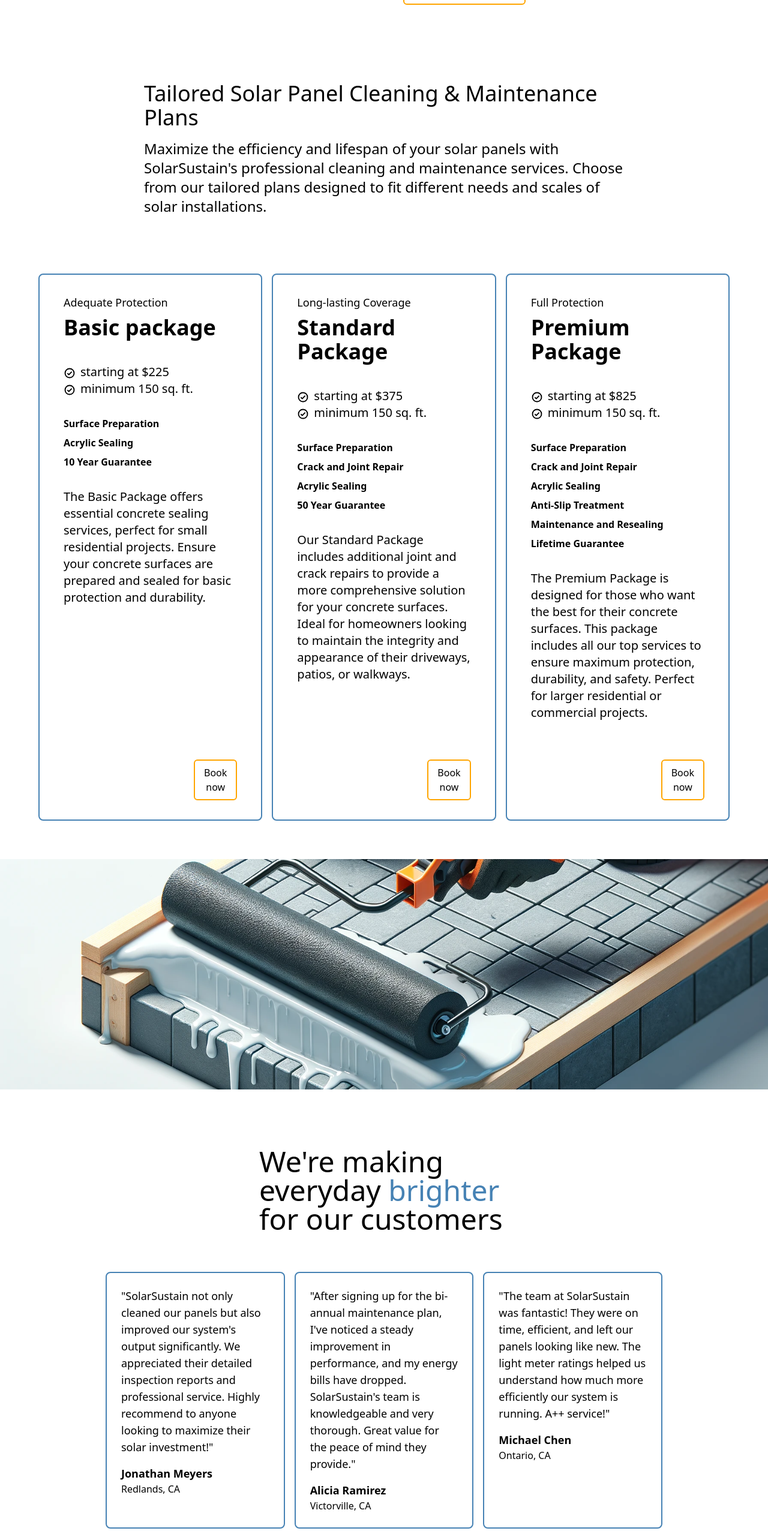
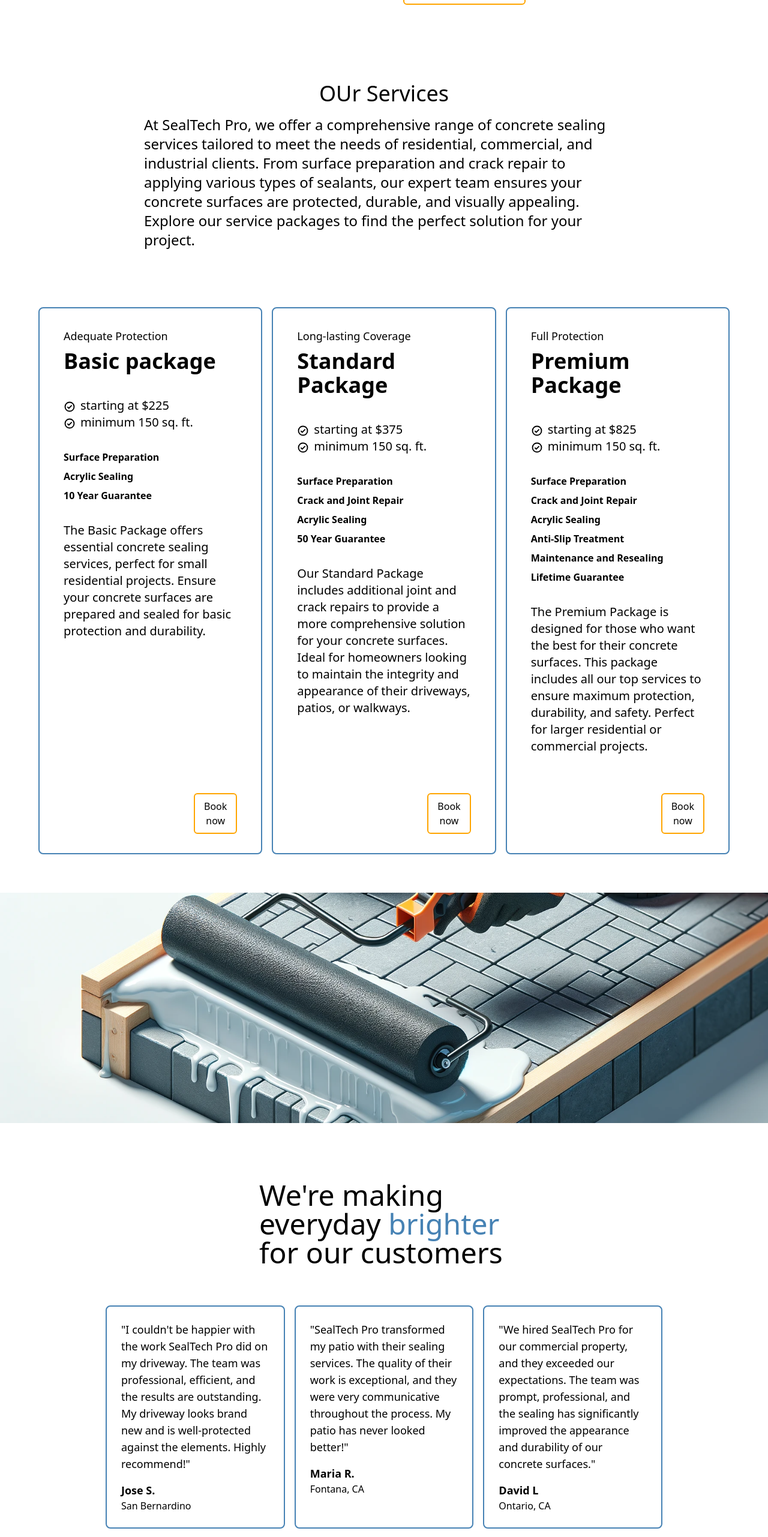
Before and after one commit to gerardojgarcia/sealtechpro, a Nuxt app: page / in a window 1280 px wide. Shown: the part 5499-8061 px from the top of the page at 60% size. Built offline with nearby package versions, Linux system fonts and the light colour scheme.

Commit message:
updated services section; updated testimonial section

```diff
--- a/components/ThePriceCards.vue
+++ b/components/ThePriceCards.vue
@@ -47,11 +47,14 @@
     data-aos="fade-up"
   >
     <div class="px-4 md:px-60 flex justify-center flex-col items-center">
-      <h3 class="pb-4 text-4xl">Tailored Solar Panel Cleaning & Maintenance Plans</h3>
+      <h3 class="pb-4 text-4xl">OUr Services</h3>
       <p class="price-cards-subheading text-2xl">
-        Maximize the efficiency and lifespan of your solar panels with SolarSustain's
-        professional cleaning and maintenance services. Choose from our tailored plans
-        designed to fit different needs and scales of solar installations.
+        At SealTech Pro, we offer a comprehensive range of concrete sealing services
+        tailored to meet the needs of residential, commercial, and industrial clients.
+        From surface preparation and crack repair to applying various types of sealants,
+        our expert team ensures your concrete surfaces are protected, durable, and
+        visually appealing. Explore our service packages to find the perfect solution for
+        your project.
       </p>
     </div>
 
--- a/components/TheTestimonials.vue
+++ b/components/TheTestimonials.vue
@@ -1,68 +1,77 @@
 <script setup>
-
 const testimonials = [
   {
     id: 1,
-        quote: "SolarSustain not only cleaned our panels but also improved our system's output significantly. We appreciated their detailed inspection reports and professional service. Highly recommend to anyone looking to maximize their solar investment!",
-        name: "Jonathan Meyers",
-        location: "Redlands, CA",
-        image: "/"
+    quote:
+      "I couldn't be happier with the work SealTech Pro did on my driveway. The team was professional, efficient, and the results are outstanding. My driveway looks brand new and is well-protected against the elements. Highly recommend!",
+    name: "Jose S.",
+    location: "San Bernardino",
+    image: "/",
   },
   {
     id: 2,
-        quote: "After signing up for the bi-annual maintenance plan, I've noticed a steady improvement in performance, and my energy bills have dropped. SolarSustain's team is knowledgeable and very thorough. Great value for the peace of mind they provide.",
-        name: "Alicia Ramirez",
-        location: "Victorville, CA",
-        image: "/"
+    quote:
+      "SealTech Pro transformed my patio with their sealing services. The quality of their work is exceptional, and they were very communicative throughout the process. My patio has never looked better!",
+    name: "Maria R.",
+    location: "Fontana, CA",
+    image: "/",
   },
   {
     id: 3,
-        quote: "The team at SolarSustain was fantastic! They were on time, efficient, and left our panels looking like new. The light meter ratings helped us understand how much more efficiently our system is running. A++ service!",
-        name: "Michael Chen",
+    quote:
+      "We hired SealTech Pro for our commercial property, and they exceeded our expectations. The team was prompt, professional, and the sealing has significantly improved the appearance and durability of our concrete surfaces.",
+    name: "David L",
     location: "Ontario, CA",
-        image: "/"
+    image: "/",
   },
   {
     id: 4,
-        quote: "I was impressed with the professionalism of the SolarSustain crew. They handled our large array of panels with ease and were extremely thorough in their work. It’s refreshing to work with a company that stands by their promise of quality.",
-        name: "Emily Ford",
-        location: "Chino Hills, CA",
-        image: "/"
+    quote:
+      "From start to finish, SealTech Pro provided excellent service. The booking process was easy, the team was on time, and they did a fantastic job sealing our walkways. I'll definitely use them again for future projects.",
+    name: "Lisa M.",
+    location: "Rancho Cucamonga, CA",
+    image: "/",
   },
   {
     id: 5,
-        quote: "Choosing SolarSustain was one of the best decisions for our home. The difference in our solar panel efficiency before and after their cleaning and maintenance is remarkable. The subscription plan is affordable and keeps everything running perfectly.",
-        name: "Derrick Lowe",
-        location: "Hesperia, CA",
-        image: "/"
-    }
-]
-
-
+    quote:
+      "SealTech Pro did an amazing job on our pool deck. The anti-slip treatment they applied has made it much safer, and the sealing has enhanced the overall look. Their attention to detail is impressive.",
+    name: "Derrick H.",
+    location: "Chino, CA",
+    image: "/",
+  },
+  {
+    id: 6,
+    quote:
+      "I'm thrilled with the results from SealTech Pro. They repaired the cracks in my driveway and applied a high-quality sealer that looks great. The entire process was smooth, and their customer service was top-notch.",
+    name: "Emily T.",
+    location: "Redlands, CA",
+    image: "/",
+  },
+];
 </script>
 <template>
-    <div class="py-24  dark:bg-dark_slate_gray  flex flex-col items-center justify-center">
-        <h4 class="text-5xl mb-16 px-4 md:w-[35vw] self-center">We're making everyday <span class="text-steel_blue">brighter</span> for our customers</h4>
+  <div class="py-24 dark:bg-dark_slate_gray flex flex-col items-center justify-center">
+    <h4 class="text-5xl mb-16 px-4 md:w-[35vw] self-center">
+      We're making everyday <span class="text-steel_blue">brighter</span> for our
+      customers
+    </h4>
     <div class="testimonial-container grid md:grid-cols-3 gap-4 md:mx-44 mx-4">
-
-
-            <div class="testimonial-card p-6 border-2 hover:border-concrete_gray duration-200 ease-in border-steel_blue rounded-lg  hover:shadow-lg" v-for="testimonial in testimonials" :key="testimonial.id">
-
-
-                <p class="quote text-lg">"{{testimonial.quote}}"</p>
-                <div class="person flex flex-col md:flex-row items-center  mt-4">
-
+      <div
+        class="testimonial-card p-6 border-2 hover:border-concrete_gray duration-200 ease-in border-steel_blue rounded-lg hover:shadow-lg"
+        v-for="testimonial in testimonials"
+        :key="testimonial.id"
+      >
+        <p class="quote text-lg">"{{ testimonial.quote }}"</p>
+        <div class="person flex flex-col md:flex-row items-center mt-4">
           <!-- <img :src="testimonial.image" class="mr-6 " width="50px" alt="image of person">-->
           <div>
             <p class="name font-bold text-lg">{{ testimonial.name }}</p>
-                        <p class="location text-gray-500 dark:text-gray-300">{{ testimonial.location }}</p>
+            <p class="location text-gray-500 dark:text-gray-300">
+              {{ testimonial.location }}
+            </p>
           </div>
-
-
         </div>
-
-
-
       </div>
     </div>
   </div>
--- a/tailwind.config.js
+++ b/tailwind.config.js
@@ -9,7 +9,8 @@
         concrete_gray: '#B0C4DE',
         safety_orange: '#FFA500',
         white: '#ffffff',
-        black: '#000000'
+        black: '#000000',
+
       }
     }
   }
```
Lines whose indentation alone changed are shown as unchanged.
